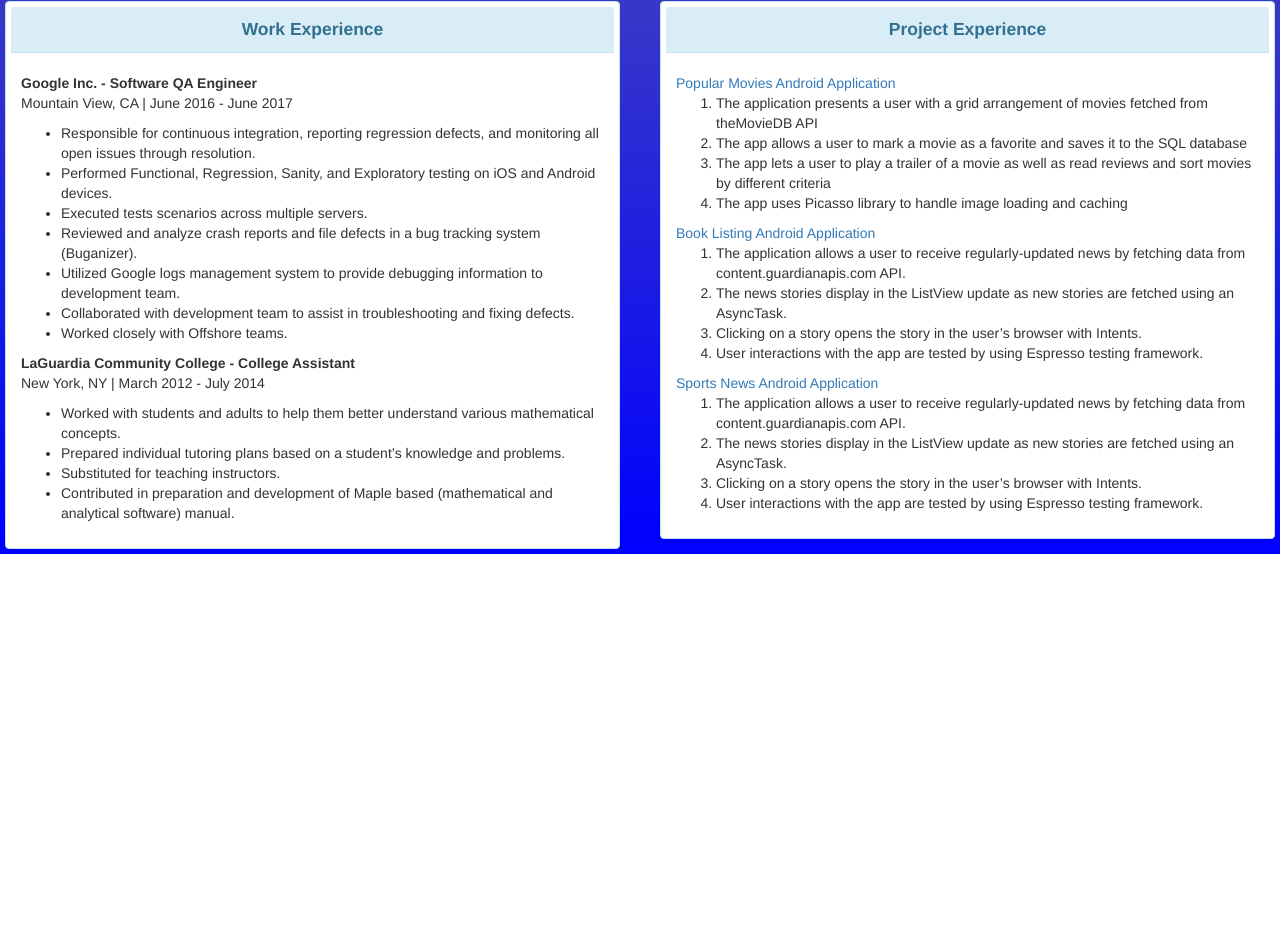
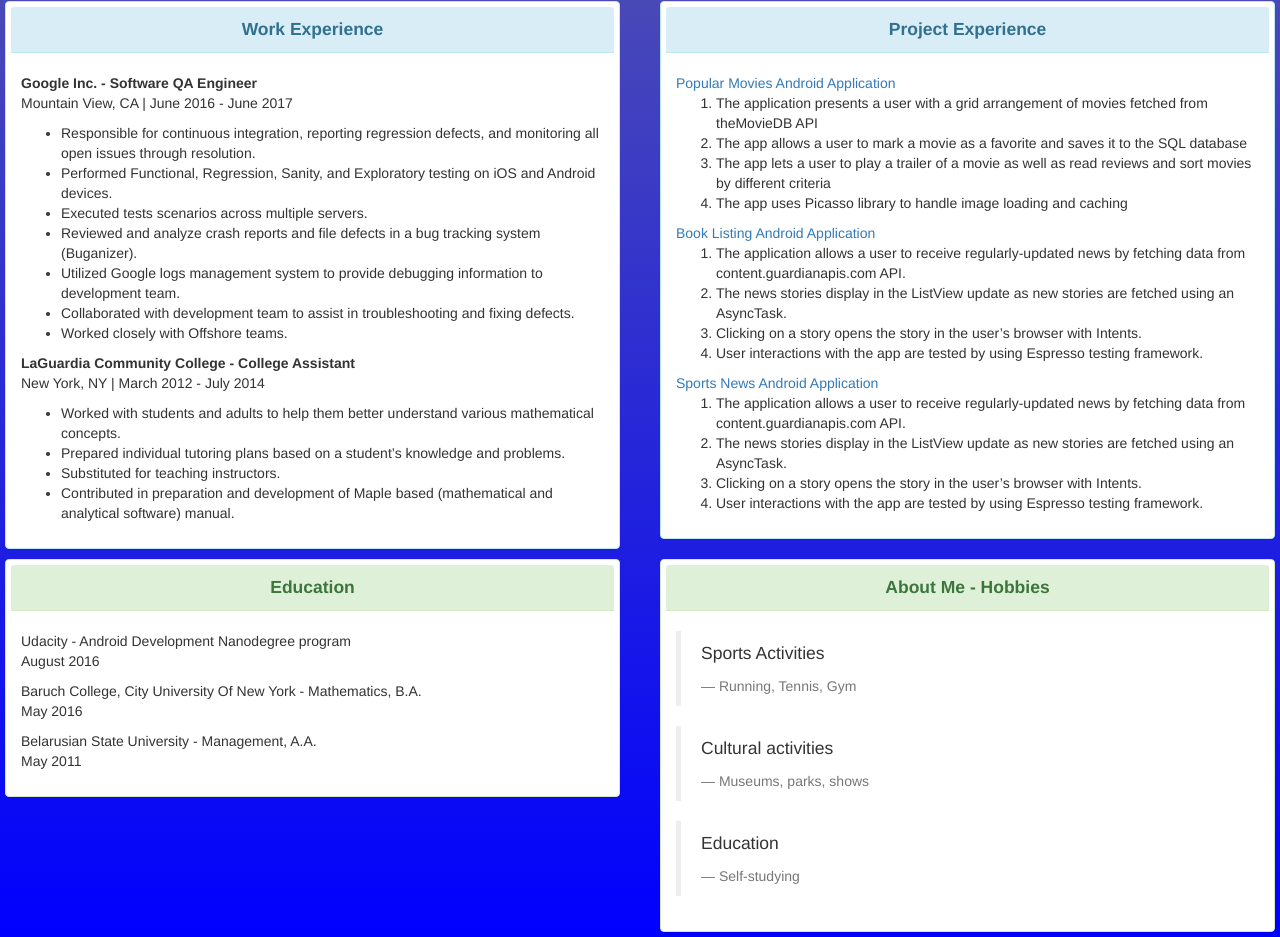
Before and after one commit to KatsiarynaMashokha/my-portfolio, a plain HTML site: page index.html in a window 1280 px wide. Shown: the part 713-1650 px from the top of the page. Before the commit the page ends 1267 px from the top, so only its background shows below. Drawn offline with Linux system fonts and the light colour scheme.

Commit message:
It will display education and about me section

```diff
--- a/index.html
+++ b/index.html
@@ -114,5 +114,40 @@
             </div>
           </div>
         </div>
+        <div class="row">
+          <div class="col-md-6">
+            <div class="panel panel-success">
+              <div class="panel-heading"
+                <h3 class="panel-title">Education</h3>
+              </div>
+              <div class="panel-body">
+                <p>Udacity - Android Development Nanodegree program<br>August 2016</p>
+                <p>Baruch College, City University Of New York - Mathematics, B.A.<br> May 2016</p>
+                <p>Belarusian State University - Management, A.A.<br>  May 2011</p>
+              </div>
+            </div>
+          </div>
+          <div class="col-md-6">
+            <div class="panel panel-success">
+              <div class="panel-heading"
+                <h3 class="panel-title">About Me - Hobbies</h3>
+              </div>
+              <div class="panel-body">
+                <blockquote>
+                  <p>Sports Activities</p>
+                  <footer>Running, Tennis, Gym</footer>
+                </blockquote>
+                <blockquote>
+                  <p>Cultural activities</p>
+                  <footer>Museums, parks, shows
+                </blockquote>
+                <blockquote>
+                  <p>Education</p>
+                  <footer>Self-studying</footer>
+                </blockquote>
+              </div>
+            </div>
+          </div>
+        </div>
   </body>
 </html>
```
